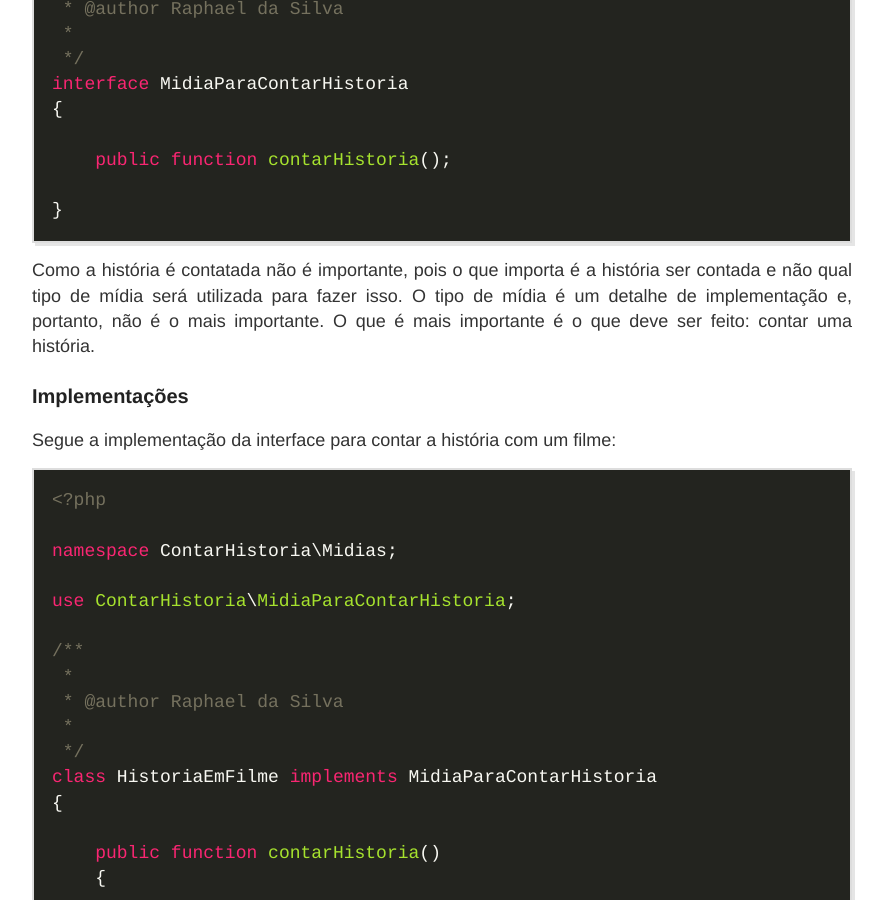
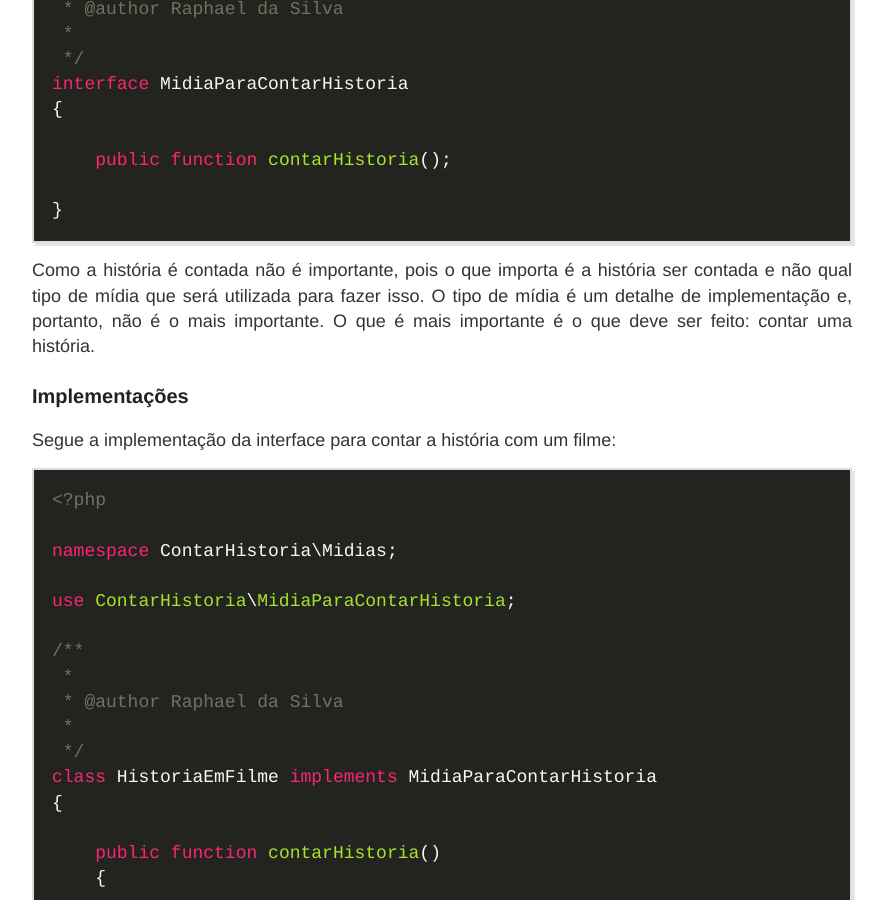
Before and after one commit to raphael-da-silva/raphael-da-silva.github.io, a Jekyll site: the page built from _posts/2020-04-06-contando-historia.md, in a window 1280 px wide and 900 px high, scrolled down 526 px. Shown: the whole window, without its empty margins (198-1084 px from the left). Built offline with Jekyll 4.4.1, drawn with Linux system fonts in a browser that asks for light colours; nearby versions of some CDN libraries.

Commit message:
Revisão

````diff
--- a/_posts/2020-04-06-contando-historia.md
+++ b/_posts/2020-04-06-contando-historia.md
@@ -23,7 +23,7 @@ interface MidiaParaContarHistoria
 }
 ```
 
-Como a história é contatada não é importante, pois o que importa é a história ser contada e não qual tipo de mídia será utilizada para fazer isso. O tipo de mídia é um detalhe de implementação e, portanto, não é o mais importante. O que é mais importante é o que deve ser feito: contar uma história.
+Como a história é contada não é importante, pois o que importa é a história ser contada e não qual tipo de mídia que será utilizada para fazer isso. O tipo de mídia é um detalhe de implementação e, portanto, não é o mais importante. O que é mais importante é o que deve ser feito: contar uma história.
 
 ### Implementações
 
````
